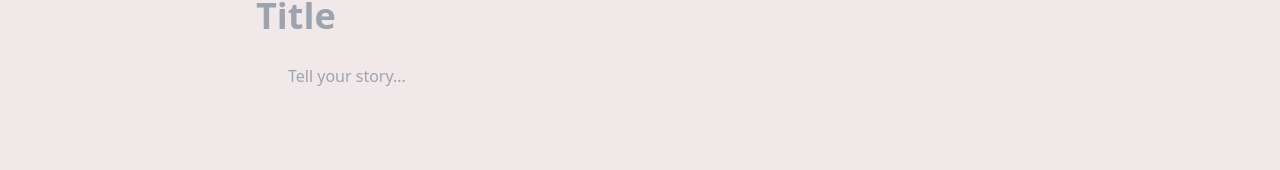
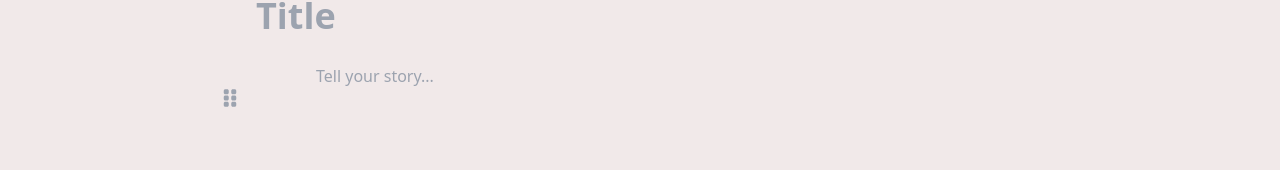
Before and after one commit to ALZEE23/tani-react, a React (Vite) app: page /formblog in a window 1280 px wide. Shown: the part 188-358 px from the top of the page. Built offline with nearby package versions, Linux system fonts and the light colour scheme; sample sign-in values are in the browser's storage.

Commit message:
refactor: ai change half my code shit

```diff
--- a/src/pages/FormBlog.jsx
+++ b/src/pages/FormBlog.jsx
@@ -26,6 +26,7 @@ import {
 import { createBlog } from "../config/Api";
 import { useNavigate } from "react-router-dom";
 
+// Update the SortableBlock component
 const SortableBlock = ({ block, index, ...props }) => {
   const {
     attributes,
@@ -34,12 +35,17 @@ const SortableBlock = ({ block, index, ...props }) => {
     transform,
     transition,
     isDragging,
-  } = useSortable({ id: block.id });
+  } = useSortable({
+    id: block.id,
+    disabled: block.type === "title",
+  });
 
   const style = {
     transform: CSS.Transform.toString(transform),
     transition,
     opacity: isDragging ? 0.5 : 1,
+    touchAction: "none",
+    userSelect: "none",
   };
 
   return (
@@ -48,14 +54,17 @@ const SortableBlock = ({ block, index, ...props }) => {
         <div className="flex items-start gap-4 group">
           {block.type !== "title" && (
             <button
-              className="mt-3 cursor-grab opacity-0 group-hover:opacity-100 transition-opacity"
+              className="mt-3 cursor-grab opacity-100 md:group-hover:opacity-100 transition-opacity p-3 rounded touch-manipulation"
               {...attributes}
               {...listeners}
+              onTouchStart={(e) => {
+                e.preventDefault();
+                e.stopPropagation();
+              }}
             >
-              <FaGripVertical className="text-gray-400" />
+              <FaGripVertical className="text-gray-400 text-xl" />
             </button>
           )}
-
           {props.children}
         </div>
       </div>
@@ -113,10 +122,11 @@ export default function FormBlog() {
     );
   };
 
+  // Update the sensors configuration
   const sensors = useSensors(
     useSensor(PointerSensor, {
       activationConstraint: {
-        delay: 250,
+        distance: 5, // Reduced distance threshold
         tolerance: 5,
       },
     }),
```
